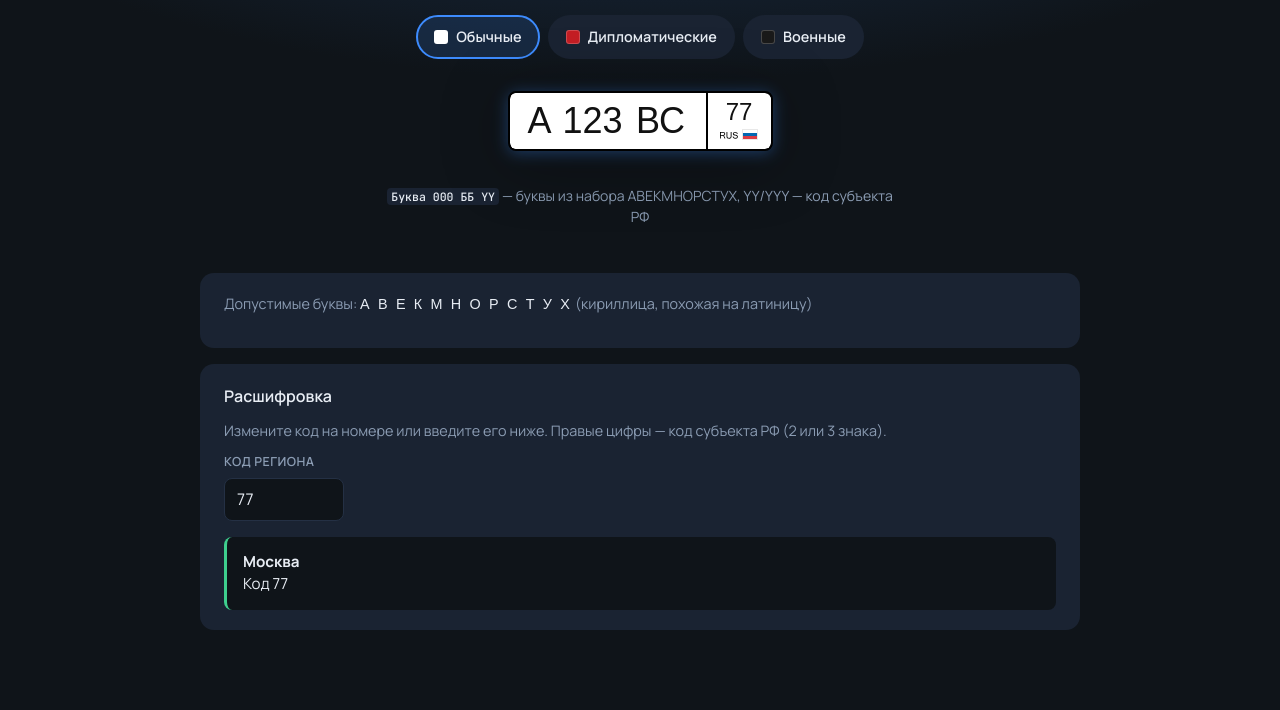
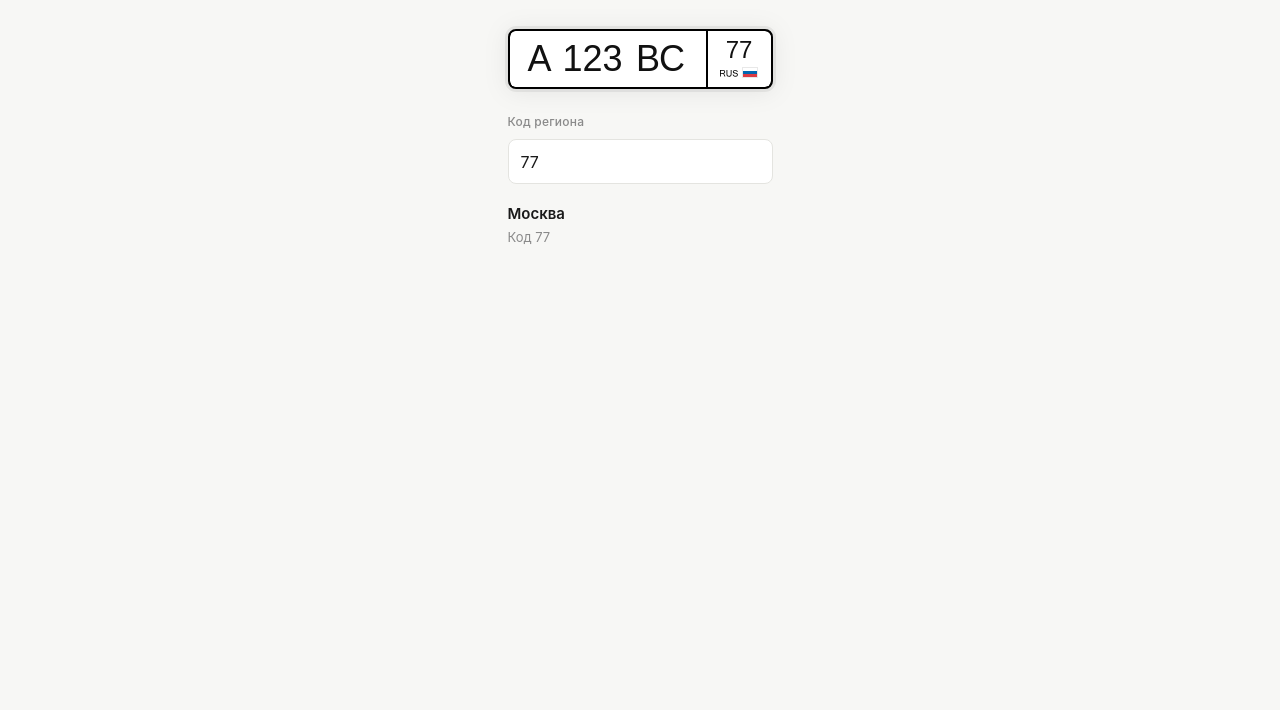
Before and after one commit to rfeskov/number-plates, a website built with Vite: page index.html in a window 1280 px wide. Shown: the part 117-827 px from the top of the page. After the commit the page ends 800 px from the top, so only its background shows below. Built offline with nearby package versions, Linux system fonts and the light colour scheme.

Commit message:
minor fixes

```diff
--- a/index.html
+++ b/index.html
@@ -3,13 +3,7 @@
   <head>
     <meta charset="UTF-8" />
     <meta name="viewport" content="width=device-width, initial-scale=1.0" />
-    <title>Российские госномера</title>
-    <link rel="preconnect" href="https://fonts.googleapis.com" />
-    <link rel="preconnect" href="https://fonts.gstatic.com" crossorigin />
-    <link
-      href="https://fonts.googleapis.com/css2?family=JetBrains+Mono:wght@500;700&family=Manrope:wght@400;500;600;700&display=swap"
-      rel="stylesheet"
-    />
+    <title>Госномера</title>
   </head>
   <body>
     <div id="app"></div>
--- a/src/data/diplomatic.ts
+++ b/src/data/diplomatic.ts
@@ -1,7 +1,3 @@
-/**
- * Country / organization codes on red diplomatic plates (ZZZ).
- * Sample entries — extend src/data/diplomatic.ts with your full list.
- */
 export const DIPLOMATIC_CODES: Record<string, string> = {
   "001": "Великобритания",
   "002": "Германия",
--- a/src/main.ts
+++ b/src/main.ts
@@ -2,12 +2,7 @@ import "./style.css";
 import { lookupDiplomatic } from "./data/diplomatic";
 import { lookupMilitary } from "./data/military";
 import { lookupRegion } from "./data/regions";
-import {
-  PLATE_LETTERS,
-  sanitizeDigit,
-  sanitizeLetter,
-  sanitizeLetters,
-} from "./plate-letters";
+import { sanitizeDigit, sanitizeLetter, sanitizeLetters } from "./plate-letters";
 import type { DiplomaticVariant, PlateType } from "./types";
 
 interface State {
@@ -22,7 +17,6 @@ interface State {
   milCode: string;
   dipCode: string;
   dipRegion: string;
-  lookupInput: string;
 }
 
 const state: State = {
@@ -37,26 +31,11 @@ const state: State = {
   milCode: "77",
   dipCode: "004",
   dipRegion: "77",
-  lookupInput: "",
 };
 
 const appElement = document.getElementById("app");
 if (!appElement) throw new Error("#app not found");
 const app: HTMLElement = appElement;
-
-function formatHints(): Record<PlateType, string> {
-  return {
-    civilian: "<code>Буква 000 ББ YY</code> — буквы из набора АВЕКМНОРСТУХ, YY/YYY — код субъекта РФ",
-    military:
-      "<code>0000 ББ YY</code> — YY — код военного округа или ведомства, не регион",
-    diplomatic:
-      state.diplomaticVariant === "ambassador"
-        ? "<code>ZZZ CD 0 YY</code> — глава дипмиссии (CD)"
-        : state.diplomaticVariant === "diplomat"
-          ? "<code>ZZZ D 000 YY</code> — дипломатический статус (D)"
-          : "<code>ZZZ T 000 YY</code> — административный персонал (T)",
-  };
-}
 
 function lookupLabel(): string {
   switch (state.plateType) {
@@ -228,8 +207,6 @@ function render(): void {
 
   app.innerHTML = `
     <header>
-      <h1>Российские госномера</h1>
-      <p>Форматы, расшифровка регионов и кодов</p>
       <nav class="type-switcher" aria-label="Тип номера">
         ${(["civilian", "diplomatic", "military"] as PlateType[])
           .map(
@@ -244,58 +221,37 @@ function render(): void {
       </nav>
     </header>
 
+    <main class="content">
     <section class="plate-section">
       <div class="plate-wrap">
         ${renderPlate()}
       </div>
-      <p class="format-hint">${formatHints()[state.plateType]}</p>
     </section>
 
     ${
       state.plateType === "diplomatic"
         ? `
-    <section class="panel">
-      <h2>Вариант дипломатического номера</h2>
       <div class="diplomatic-variants">
-        <button type="button" class="variant-btn ${state.diplomaticVariant === "ambassador" ? "active" : ""}" data-variant="ambassador">Глава миссии (CD)</button>
-        <button type="button" class="variant-btn ${state.diplomaticVariant === "diplomat" ? "active" : ""}" data-variant="diplomat">Дипломат (D)</button>
-        <button type="button" class="variant-btn ${state.diplomaticVariant === "staff" ? "active" : ""}" data-variant="staff">Персонал (T)</button>
+        <button type="button" class="variant-btn ${state.diplomaticVariant === "ambassador" ? "active" : ""}" data-variant="ambassador">CD</button>
+        <button type="button" class="variant-btn ${state.diplomaticVariant === "diplomat" ? "active" : ""}" data-variant="diplomat">D</button>
+        <button type="button" class="variant-btn ${state.diplomaticVariant === "staff" ? "active" : ""}" data-variant="staff">T</button>
       </div>
-      <p class="letters-note">Допустимые буквы на обычных номерах: <span>${PLATE_LETTERS.join(" ")}</span></p>
-    </section>
-    `
-        : state.plateType === "civilian"
-          ? `
-    <section class="panel">
-      <p class="letters-note">Допустимые буквы: <span>${PLATE_LETTERS.join(" ")}</span> (кириллица, похожая на латиницу)</p>
-    </section>
     `
         : ""
     }
 
-    <section class="panel">
-      <h2>Расшифровка</h2>
-      <p>Измените код на номере или введите его ниже. ${
-        state.plateType === "military"
-          ? "На военных номерах правые цифры — не регион."
-          : state.plateType === "diplomatic"
-            ? "Слева — код страны или организации, справа — регион (2 или 3 цифры)."
-            : "Правые цифры — код субъекта РФ (2 или 3 знака)."
-      }</p>
-      <div class="lookup-row">
-        <div class="lookup-field">
-          <label for="lookup-input">${lookupLabel()}</label>
-          <input id="lookup-input" type="text" inputmode="numeric" value="${escapeAttr(state.lookupInput)}" maxlength="3" />
-        </div>
-      </div>
+      <section class="lookup-section">
+        <label class="lookup-label" for="lookup-input">${lookupLabel()}</label>
+        <input id="lookup-input" class="lookup-input" type="text" inputmode="numeric" value="${escapeAttr(state.lookupInput)}" maxlength="3" />
         <div class="lookup-result ${lookup.found ? "found" : lookup.detail ? "missing" : "muted"}">
           ${
             lookup.detail
-            ? `<strong>${lookup.title}</strong><br>${lookup.detail}`
-            : `<span class="muted">${lookup.title}</span>`
+              ? `<span class="lookup-result__title">${lookup.title}</span><span class="lookup-result__detail">${lookup.detail}</span>`
+              : `<span class="lookup-result__placeholder">${lookup.title}</span>`
           }
         </div>
       </section>
+    </main>
   `;
 
   bindEvents();
@@ -440,8 +396,8 @@ function renderLookupOnly(): void {
   if (!box) return;
   box.className = `lookup-result ${lookup.found ? "found" : lookup.detail ? "missing" : "muted"}`;
   box.innerHTML = lookup.detail
-    ? `<strong>${lookup.title}</strong><br>${lookup.detail}`
-    : `<span class="muted">${lookup.title}</span>`;
+    ? `<span class="lookup-result__title">${lookup.title}</span><span class="lookup-result__detail">${lookup.detail}</span>`
+    : `<span class="lookup-result__placeholder">${lookup.title}</span>`;
 }
 
 syncLookupFromPlate();
--- a/src/style.css
+++ b/src/style.css
@@ -1,13 +1,10 @@
 :root {
-  --bg: #0f1419;
-  --surface: #1a2332;
-  --surface-2: #243044;
-  --text: #e8edf4;
-  --muted: #8b9cb3;
-  --accent: #3d8bfd;
-  --accent-soft: rgba(61, 139, 253, 0.15);
-  --radius: 14px;
-  --shadow: 0 8px 32px rgba(0, 0, 0, 0.35);
+  --bg: #f7f7f5;
+  --text: #1a1a1a;
+  --muted: #8a8a8a;
+  --border: #e4e4e0;
+  --accent: #1a1a1a;
+  --shadow: 0 2px 12px rgba(0, 0, 0, 0.08);
 }
 
 *,
@@ -19,74 +16,67 @@
 body {
   margin: 0;
   min-height: 100vh;
-  font-family: "Manrope", Arial, Verdana, sans-serif;
-  background: radial-gradient(ellipse 120% 80% at 50% -20%, #1e3a5f 0%, var(--bg) 55%);
+  font-family: -apple-system, BlinkMacSystemFont, "Segoe UI", Arial, sans-serif;
+  background: var(--bg);
   color: var(--text);
   line-height: 1.5;
+  -webkit-font-smoothing: antialiased;
 }
 
 #app {
-  max-width: 920px;
+  max-width: 420px;
   margin: 0 auto;
-  padding: 2rem 1.25rem 4rem;
+  padding: 2.5rem 1.25rem 3rem;
 }
 
 header {
-  text-align: center;
   margin-bottom: 2rem;
-}
-
-header h1 {
-  margin: 0 0 0.35rem;
-  font-size: clamp(1.5rem, 4vw, 2rem);
-  font-weight: 700;
-  letter-spacing: -0.02em;
-}
-
-header p {
-  margin: 0;
-  color: var(--muted);
-  font-size: 0.95rem;
 }
 
 .type-switcher {
   display: flex;
-  gap: 0.5rem;
+  gap: 0.35rem;
   justify-content: center;
   flex-wrap: wrap;
-  margin-top: 1.5rem;
 }
 
 .type-btn {
   display: inline-flex;
   align-items: center;
-  gap: 0.5rem;
-  padding: 0.55rem 1rem;
-  border: 2px solid transparent;
+  gap: 0.4rem;
+  padding: 0.4rem 0.85rem;
+  border: 1px solid var(--border);
   border-radius: 999px;
-  background: var(--surface);
-  color: var(--text);
+  background: #fff;
+  color: var(--muted);
   font: inherit;
-  font-size: 0.9rem;
-  font-weight: 600;
+  font-size: 0.8125rem;
+  font-weight: 500;
   cursor: pointer;
-  transition: border-color 0.15s, background 0.15s;
+  transition: color 0.15s, border-color 0.15s, background 0.15s;
 }
 
 .type-btn:hover {
-  background: var(--surface-2);
+  color: var(--text);
+  border-color: #ccc;
 }
 
 .type-btn.active {
-  border-color: var(--accent);
-  background: var(--accent-soft);
+  border-color: var(--text);
+  background: var(--text);
+  color: #fff;
+}
+
+.type-btn.active .type-swatch {
+  border-color: rgba(255, 255, 255, 0.35);
 }
 
 .type-swatch {
-  width: 14px;
-  height: 14px;
-  border-radius: 3px;
-  border: 1px solid rgba(255, 255, 255, 0.2);
+  width: 10px;
+  height: 10px;
+  border-radius: 2px;
+  border: 1px solid rgba(0, 0, 0, 0.12);
+  flex-shrink: 0;
 }
 
 .type-swatch--civilian {
@@ -101,19 +91,23 @@ header p {
   background: #1a1a1a;
 }
 
-.plate-section {
+.content {
   display: flex;
   flex-direction: column;
   align-items: center;
-  gap: 1.25rem;
-  margin-bottom: 2rem;
+  gap: 1.5rem;
+}
+
+.plate-section {
+  display: flex;
+  justify-content: center;
 }
 
 .plate-wrap {
   filter: drop-shadow(var(--shadow));
 }
 
-/* Nomerogram-style plate (ng-number_lg) */
+/* Plate (nomerogram-style) */
 .plate-ng {
   display: flex;
   width: 265px;
@@ -123,7 +117,6 @@ header p {
   background: #000;
   color: #111;
   font-family: Arial, Verdana, sans-serif;
-  text-decoration: none;
   overflow: hidden;
 }
 
@@ -176,7 +169,7 @@ header p {
 }
 
 .plate-ng__number input::placeholder {
-  color: #c8c8c8;
+  color: #d0d0d0;
 }
 
 .plate-ng__number .series1 {
@@ -228,7 +221,7 @@ header p {
 }
 
 .plate-ng__region input::placeholder {
-  color: #c8c8c8;
+  color: #d0d0d0;
   font-size: 20px;
 }
 
@@ -265,7 +258,6 @@ header p {
   font-size: 22px;
 }
 
-/* Military — black plate, white text */
 .plate-ng--military {
   border-color: #333;
 }
@@ -280,24 +272,16 @@ header p {
 
 .plate-ng--military .plate-ng__number input::placeholder,
 .plate-ng--military .plate-ng__region input::placeholder {
-  color: #555;
-}
-
-.plate-ng--military .plate-ng__number {
-  border-top-left-radius: 6px;
-  border-bottom-left-radius: 6px;
+  color: #444;
 }
 
 .plate-ng--military .plate-ng__region {
-  border-top-right-radius: 6px;
-  border-bottom-right-radius: 6px;
   border-left: 1px solid #333;
 }
 
-/* Diplomatic — red plate, white text */
 .plate-ng--diplomatic {
-  border-color: #6b0000;
-  background: #6b0000;
+  border-color: #8b0000;
+  background: #8b0000;
 }
 
 .plate-ng--diplomatic .plate-ng__number,
@@ -310,7 +294,7 @@ header p {
 
 .plate-ng--diplomatic .plate-ng__number input::placeholder,
 .plate-ng--diplomatic .plate-ng__region input::placeholder {
-  color: rgba(255, 255, 255, 0.45);
+  color: rgba(255, 255, 255, 0.4);
 }
 
 .plate-ng--diplomatic .plate-static {
@@ -318,140 +302,112 @@ header p {
 }
 
 .plate-ng--diplomatic .plate-ng__region {
-  border-left: 1px solid rgba(0, 0, 0, 0.2);
+  border-left: 1px solid rgba(0, 0, 0, 0.15);
 }
 
 .plate-ng:focus-within {
-  box-shadow: 0 2px 16px rgba(61, 139, 253, 0.35);
-}
-
-.format-hint {
-  text-align: center;
-  color: var(--muted);
-  font-size: 0.88rem;
-  max-width: 520px;
-}
-
-.format-hint code {
-  font-family: "JetBrains Mono", monospace;
-  font-size: 0.82em;
-  color: var(--text);
-  background: var(--surface);
-  padding: 0.1em 0.35em;
-  border-radius: 4px;
-}
-
-.panel {
-  background: var(--surface);
-  border-radius: var(--radius);
-  padding: 1.25rem 1.5rem;
-  margin-bottom: 1rem;
-}
-
-.panel h2 {
-  margin: 0 0 0.75rem;
-  font-size: 1rem;
-  font-weight: 600;
-}
-
-.panel p {
-  margin: 0 0 0.75rem;
-  color: var(--muted);
-  font-size: 0.9rem;
+  box-shadow: 0 0 0 3px rgba(0, 0, 0, 0.06);
 }
 
 .diplomatic-variants {
   display: flex;
-  flex-wrap: wrap;
-  gap: 0.5rem;
-  margin-bottom: 1rem;
+  gap: 0.35rem;
+  justify-content: center;
 }
 
 .variant-btn {
-  padding: 0.4rem 0.75rem;
-  border: 1px solid var(--surface-2);
-  border-radius: 8px;
-  background: transparent;
+  padding: 0.35rem 0.7rem;
+  border: 1px solid var(--border);
+  border-radius: 6px;
+  background: #fff;
+  color: var(--muted);
+  font: inherit;
+  font-size: 0.8125rem;
+  font-weight: 500;
+  cursor: pointer;
+  transition: color 0.15s, border-color 0.15s, background 0.15s;
+}
+
+.variant-btn:hover {
   color: var(--text);
-  font: inherit;
-  font-size: 0.82rem;
-  cursor: pointer;
 }
 
 .variant-btn.active {
-  border-color: var(--accent);
-  background: var(--accent-soft);
+  border-color: var(--text);
+  background: var(--text);
+  color: #fff;
 }
 
-.lookup-row {
+.lookup-section {
+  width: 100%;
+  max-width: 265px;
   display: flex;
-  gap: 0.75rem;
-  flex-wrap: wrap;
-  align-items: flex-end;
+  flex-direction: column;
+  align-items: stretch;
+  gap: 0.5rem;
 }
 
-.lookup-field label {
-  display: block;
-  font-size: 0.78rem;
-  font-weight: 600;
+.lookup-label {
+  font-size: 0.75rem;
+  font-weight: 500;
   color: var(--muted);
-  margin-bottom: 0.35rem;
-  text-transform: uppercase;
-  letter-spacing: 0.04em;
+  letter-spacing: 0.02em;
 }
 
-.lookup-field input {
-  width: 120px;
-  padding: 0.55rem 0.75rem;
-  border: 1px solid var(--surface-2);
+.lookup-input {
+  width: 100%;
+  padding: 0.6rem 0.75rem;
+  border: 1px solid var(--border);
   border-radius: 8px;
-  background: var(--bg);
+  background: #fff;
   color: var(--text);
   font: inherit;
   font-size: 1rem;
+  outline: none;
+  transition: border-color 0.15s;
 }
 
-.lookup-field input:focus {
-  outline: 2px solid var(--accent);
-  outline-offset: 1px;
+.lookup-input:focus {
+  border-color: #aaa;
 }
 
 .lookup-result {
-  margin-top: 1rem;
-  padding: 0.85rem 1rem;
-  border-radius: 8px;
-  background: var(--bg);
-  font-size: 0.95rem;
+  display: flex;
+  flex-direction: column;
+  gap: 0.15rem;
+  padding: 0.65rem 0;
+  font-size: 0.9375rem;
+  min-height: 2.5rem;
 }
 
-.lookup-result strong {
+.lookup-result__title {
+  font-weight: 600;
   color: var(--text);
 }
 
-.lookup-result.muted {
+.lookup-result__detail {
+  font-size: 0.8125rem;
   color: var(--muted);
 }
 
-.lookup-result.found {
-  border-left: 3px solid #3ecf8e;
+.lookup-result__placeholder {
+  color: var(--muted);
+  font-size: 0.875rem;
 }
 
-.lookup-result.missing {
-  border-left: 3px solid #e8a838;
-}
-
-.letters-note {
-  font-size: 0.85rem;
-  color: var(--muted);
-}
-
-.letters-note span {
-  font-family: Arial, Verdana, sans-serif;
-  letter-spacing: 0.15em;
+.lookup-result.found .lookup-result__title {
   color: var(--text);
 }
 
+.lookup-result.missing .lookup-result__title {
+  color: #9a6b00;
+}
+
 @media (max-width: 520px) {
+  #app {
+    padding-top: 1.75rem;
+  }
+
   .plate-ng {
     width: 240px;
     border-radius: 6px;
@@ -514,4 +470,8 @@ header p {
     line-height: 24px;
     font-size: 20px;
   }
+
+  .lookup-section {
+    max-width: 240px;
+  }
 }
```
Lines whose indentation alone changed are shown as unchanged.
